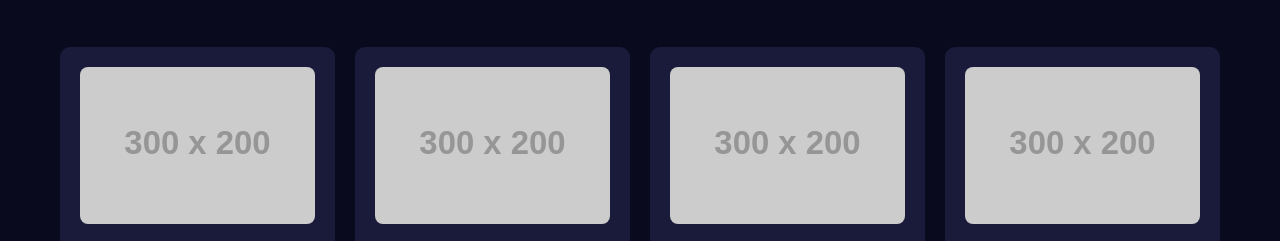
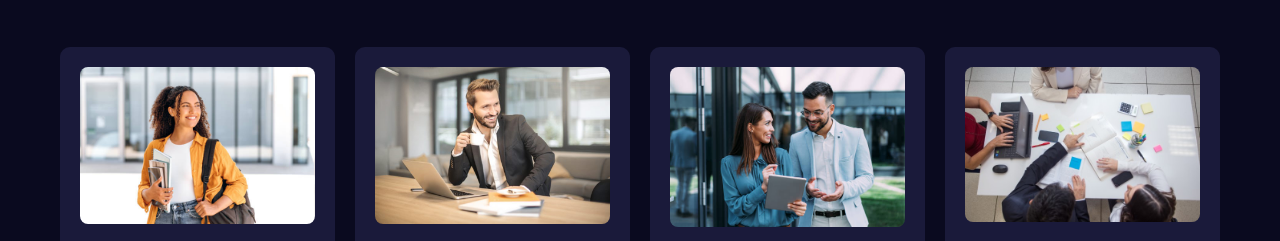
Before and after one commit to RianPOliveira/Landing-Page---Adoradores-de-Startups-, a plain HTML site: page index.html in a window 1280 px wide. Shown: the part 708-949 px from the top of the page. Drawn offline with nearby package versions, Linux system fonts and the light colour scheme; placeholder pictures from the web are drawn by us.

Commit message:
att das fotos

```diff
--- a/index.html
+++ b/index.html
@@ -22,22 +22,22 @@
         <h2>Para Quem é este Bootcamp?</h2>
         <div class="personas-container">
             <div class="persona-card">
-                        <img src="https://via.placeholder.com/300x200.png?text=Estudantes" alt="Estudantes">
+                <img src="images/estudantes.jpg" alt="Estudantes universitários em um projeto">
                 <h3>Estudantes</h3>
                 <p>Transforme suas ideias acadêmicas em negócios reais.</p>
             </div>
             <div class="persona-card">
-                        <img src="https://via.placeholder.com/300x200.png?text=Empreendedores" alt="Empreendedores">
+                <img src="images/empreendedores.jpg" alt="Empreendedores discutindo um plano de negócios">
                 <h3>Empreendedores</h3>
                 <p>Estruture e valide sua startup para aumentar suas chances de sucesso.</p>
             </div>
             <div class="persona-card">
-                        <img src="https://via.placeholder.com/300x200.png?text=Profissionais" alt="Profissionais em Transição">
+                <img src="images/profissionais.jpg" alt="Profissional trabalhando em um novo ambiente de startup">
                 <h3>Profissionais em Transição</h3>
                 <p>Faça a migração para o mundo das startups e encontre novos desafios.</p>
             </div>
             <div class="persona-card">
-                        <img src="https://via.placeholder.com/300x200.png?text=Entusiastas" alt="Entusiastas da Inovação">
+                <img src="images/inovacao.jpg" alt="Pessoas em um evento de networking sobre inovação">
                 <h3>Entusiastas da Inovação</h3>
                 <p>Conecte-se com mentes empreendedoras e entenda como funciona o ecossistema.</p>
             </div>
```
Also changed, not shown: images/empreendedores.jpg (added), images/estudantes.jpg (added), images/inovacao.jpg (added), images/profissionais.avif (added), images/profissionais.jpg (added). Lines whose indentation alone changed are shown as unchanged.
